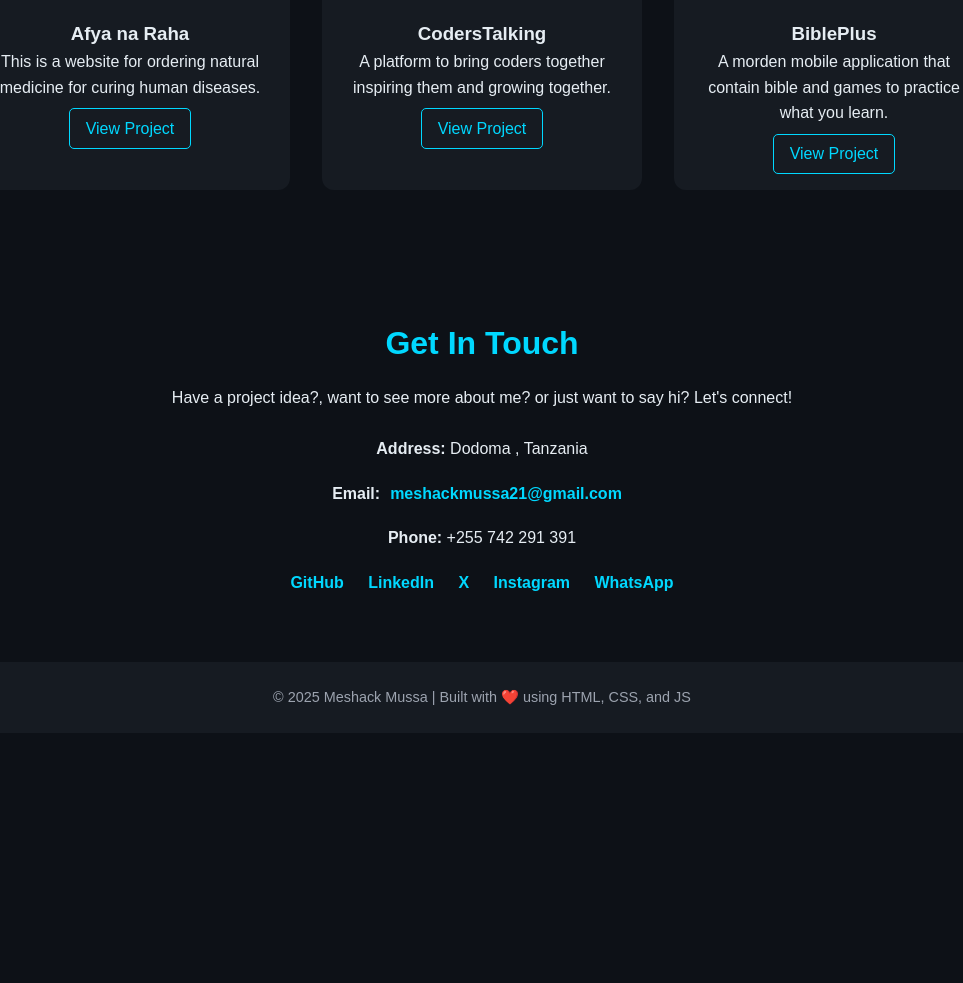
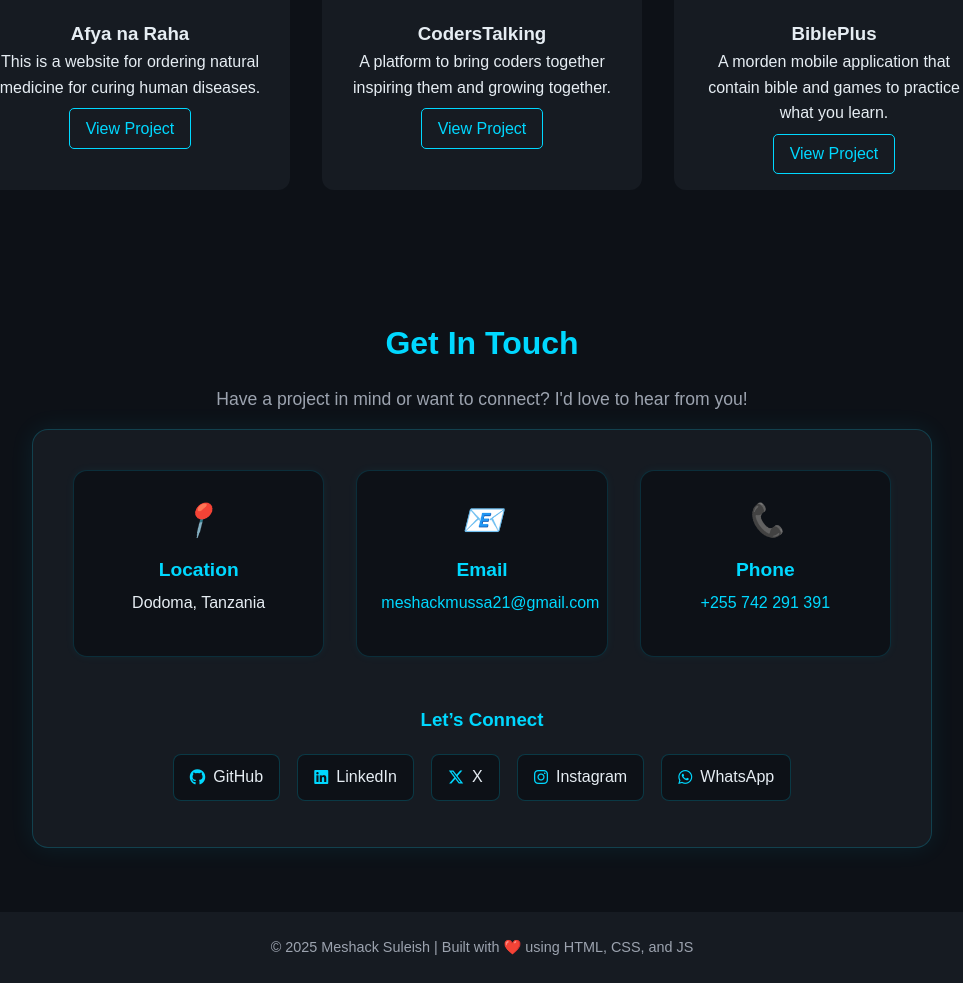
Before and after one commit to Meshack-suleish/Portfolio, a plain HTML site: page index.html in a window 1280 px wide. Shown: the part 1236-2219 px from the top of the page, without its empty margins (158-1121 px from the left). Before the commit the page ends 1969 px from the top, so only its background shows below. Drawn offline with Linux system fonts and the light colour scheme.

Commit message:
contact me updated

```diff
--- a/index.html
+++ b/index.html
@@ -5,6 +5,8 @@
   <meta name="viewport" content="width=device-width, initial-scale=1.0" />
   <title>Meshack | Software Developer</title>
   <link rel="stylesheet" href="style.css" />
+  <link rel="stylesheet" href="https://cdnjs.cloudflare.com/ajax/libs/font-awesome/6.5.0/css/all.min.css">
+
 </head>
 <body>
   <header>
@@ -27,10 +29,10 @@
       <h1>Hello, I'm <span>Meshack Mussa</span></h1>
       <h2>Software Developer & ML Engineer</h2>
       <p>I build interactive, efficient, and intelligent applications powered by modern technologies.</p>
-      <a href="#projects" class="btn">View My Work</a>
+      <a href="#projects" class="btn">View Works</a>
     </div>
     <div class="hero-image">
-      <img src="meshack.jpg" alt="Meshack portrait" />
+      <img src="images/meshack.jpg" alt="Meshack portrait" />
     </div>
   </section>
 
@@ -73,7 +75,7 @@
     <div class="projects-grid">
 
       <div class="project-card">
-        <img src="afya.png" alt="Project 1" />
+        <img src="images/afya.png" alt="Project 1" />
         <div class="project-info">
           <h3>Afya na Raha</h3>
           <p>This is a website for ordering natural medicine for curing human diseases.</p>
@@ -82,7 +84,7 @@
       </div>
 
       <div class="project-card">
-        <img src="coders.png" alt="Project 2" />
+        <img src="images/coders.png" alt="Project 2" />
         <div class="project-info">
           <h3>CodersTalking</h3>
           <p>A platform to bring coders together inspiring them and growing together.</p>
@@ -91,7 +93,7 @@
       </div>
 
       <div class="project-card">
-        <img src="plus.png" alt="Project 2" />
+        <img src="images/plus.png" alt="Project 2" />
         <div class="project-info">
           <h3>BiblePlus</h3>
           <p>A morden mobile application that contain bible and games to practice what you learn.</p>
@@ -101,27 +103,58 @@
     </div>
   </section>
 
-  <!-- Contact Section -->
-  <section id="contact" class="fade-in">
-    <h2>Get In Touch</h2>
-    <p>Have a project idea?, want to see more about me? or just want to say hi? Let's connect!</p>
+<!-- Contact Section -->
+<section id="contact" class="contact-section fade-in">
+  <h2>Get In Touch</h2>
+  <p class="contact-sub">
+    Have a project in mind or want to connect? I'd love to hear from you!
+  </p>
 
-    <div class="contact-info">
-      <p><strong>Address:</strong> Dodoma , Tanzania</p>
-      <p class="social-links"><strong>Email:</strong><a href="mailto:meshackmussa21@gmail.com">meshackmussa21@gmail.com</a></p>
-      <p><strong>Phone:</strong> +255 742 291 391</p>
-      <div class="social-links">
-        <a href="https://github.com/Meshack-suleish" target="_blank">GitHub</a>
-        <a href="https://linkedin.com/in/Meshack-suleish" target="_blank">LinkedIn</a>
-        <a href="https://x.com/meshack-suleish" target="_blank">X</a>
-        <a href="https://instagram.com/meshack_suleish" target="_blank">Instagram</a>
-        <a href="https://wa.me/+255742291391" target="_blank">WhatsApp</a>
-      </div>
+  <div class="contact-card">
+    <div class="contact-item">
+      <i class="icon">📍</i>
+      <h3>Location</h3>
+      <p>Dodoma, Tanzania</p>
     </div>
-  </section>
+
+    <div class="contact-item">
+      <i class="icon">📧</i>
+      <h3>Email</h3>
+      <p><a href="mailto:meshackmussa21@gmail.com">meshackmussa21@gmail.com</a></p>
+    </div>
+
+    <div class="contact-item">
+      <i class="icon">📞</i>
+      <h3>Phone</h3>
+      <p><a href="tel:+255742291391">+255 742 291 391</a></p>
+    </div>
+
+   <div class="contact-socials">
+  <h3>Let’s Connect</h3>
+  <div class="social-icons social-text-mode">
+    <a href="https://github.com/Meshack-suleish" target="_blank">
+      <i class="fa-brands fa-github"></i> GitHub
+    </a>
+    <a href="https://linkedin.com/in/Meshack-suleish" target="_blank">
+      <i class="fa-brands fa-linkedin"></i> LinkedIn
+    </a>
+    <a href="https://x.com/meshack-suleish" target="_blank">
+      <i class="fa-brands fa-x-twitter"></i> X
+    </a>
+    <a href="https://instagram.com/meshack_suleish" target="_blank">
+      <i class="fa-brands fa-instagram"></i> Instagram
+    </a>
+    <a href="https://wa.me/+255742291391" target="_blank">
+      <i class="fa-brands fa-whatsapp"></i> WhatsApp
+    </a>
+  </div>
+</div>
+
+  </div>
+</section>
 
   <footer>
-    <p>© 2025 Meshack Mussa | Built with ❤️ using HTML, CSS, and JS</p>
+    <p>© 2025 Meshack Suleish | Built with ❤️ using HTML, CSS, and JS</p>
   </footer>
 
   <script src="script.js"></script>
--- a/style.css
+++ b/style.css
@@ -299,3 +299,123 @@ footer {
     padding: 0.4rem 0.8rem;
   }
 }
+
+
+/* Modern Contact Card */
+.contact-section {
+  padding: 4rem 10%;
+  text-align: center;
+}
+
+.contact-sub {
+  color: #9ca3af;
+  max-width: 600px;
+  margin: 0 auto 2rem;
+  font-size: 1.1rem;
+}
+
+.contact-card {
+  background: #161b22;
+  border: 1px solid rgba(0, 216, 255, 0.2);
+  border-radius: 16px;
+  padding: 2.5rem;
+  max-width: 900px;
+  margin: auto;
+  display: grid;
+  grid-template-columns: repeat(auto-fit, minmax(220px, 1fr));
+  gap: 2rem;
+  box-shadow: 0 0 25px rgba(0, 216, 255, 0.08);
+  transition: transform 0.3s ease;
+}
+
+.contact-card:hover {
+  transform: translateY(-5px);
+}
+
+.contact-item {
+  background: #0d1117;
+  padding: 1.5rem;
+  border-radius: 14px;
+  border: 1px solid rgba(0, 216, 255, 0.15);
+  box-shadow: 0 0 10px rgba(0, 216, 255, 0.05);
+}
+
+.contact-item h3 {
+  margin-top: 0.5rem;
+  color: #00d8ff;
+  font-size: 1.2rem;
+}
+
+.contact-item p {
+  margin-top: 0.3rem;
+  color: #e6edf3;
+}
+
+.contact-item a {
+  color: #00d8ff;
+  text-decoration: none;
+}
+
+.contact-item a:hover {
+  color: #00b8e6;
+}
+
+.icon {
+  font-size: 2rem;
+}
+
+.contact-socials {
+  grid-column: span 3;
+  padding-top: 1rem;
+}
+
+.contact-socials h3 {
+  color: #00d8ff;
+  margin-bottom: 0.8rem;
+}
+
+.social-icons a {
+  margin: 0 10px;
+  text-decoration: none;
+  transition: 0.3s;
+}
+
+.social-icons a:hover {
+  transform: scale(1.2);
+  color: #00d8ff;
+}
+
+/* Mobile Fix */
+@media (max-width: 600px) {
+  .contact-socials {
+    grid-column: span 1;
+  }
+}
+
+/* Social icons with text */
+.social-text-mode a {
+  display: inline-flex;
+  align-items: center;
+  gap: 8px;
+  background: #0d1117;
+  padding: 0.6rem 1rem;
+  border-radius: 8px;
+  border: 1px solid rgba(0, 216, 255, 0.2);
+  margin: 0.4rem;
+  color: #e6edf3;
+  transition: 0.3s ease;
+}
+
+.social-text-mode a i {
+  color: #00d8ff;
+}
+
+.social-text-mode a:hover {
+  background: #00d8ff;
+  color: #0d1117;
+  transform: translateY(-3px);
+}
+
+.social-text-mode a:hover i {
+  color: #0d1117;
+}
```
Also changed, not shown: images/afya.png (renamed from afya.png), images/coders.png (renamed from coders.png), images/meshack.jpg (renamed from meshack.jpg), images/plus.png (renamed from plus.png).
